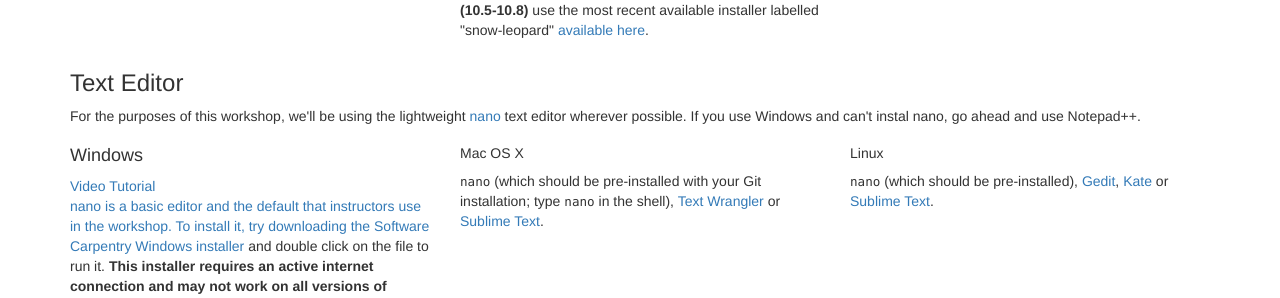
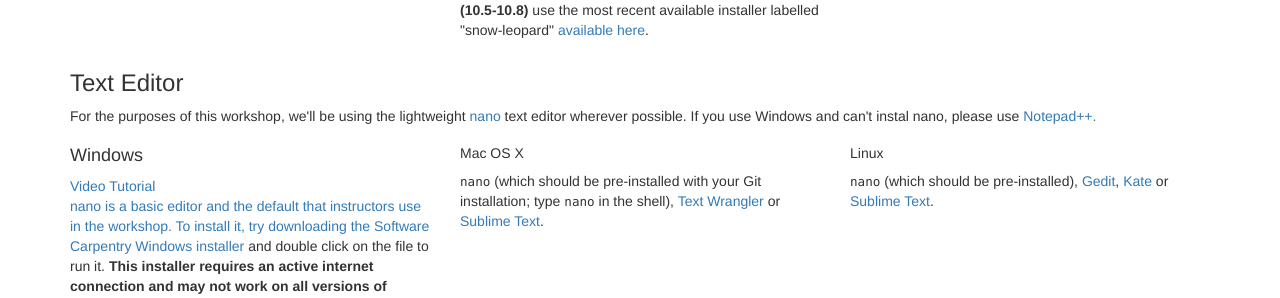
Before and after one commit to JCSzamosi/2017-07-27-McMaster, a Jekyll site: the page index.html, which Jekyll copies as it is, in a window 1280 px wide and 900 px high, scrolled down 2955 px. Shown: the part 152-450 px from the top of the window. Built offline with Jekyll 4.4.1, drawn with Linux system fonts in a browser that asks for light colours.

Commit message:
add link to Notepad++ web page

```diff
--- a/index.html
+++ b/index.html
@@ -624,7 +624,8 @@
   <p>
   For the purposes of this workshop, we'll be using the lightweight <a
   href="https://www.nano-editor.org/">nano</a> text editor wherever possible. If
-  you use Windows and can't instal nano, go ahead and use Notepad++.
+  you use Windows and can't instal nano, please use <a
+  href="https://notepad-plus-plus.org/">Notepad++.</a>
   </p>
 
   <!--<h4>All Computers</h4>
```
